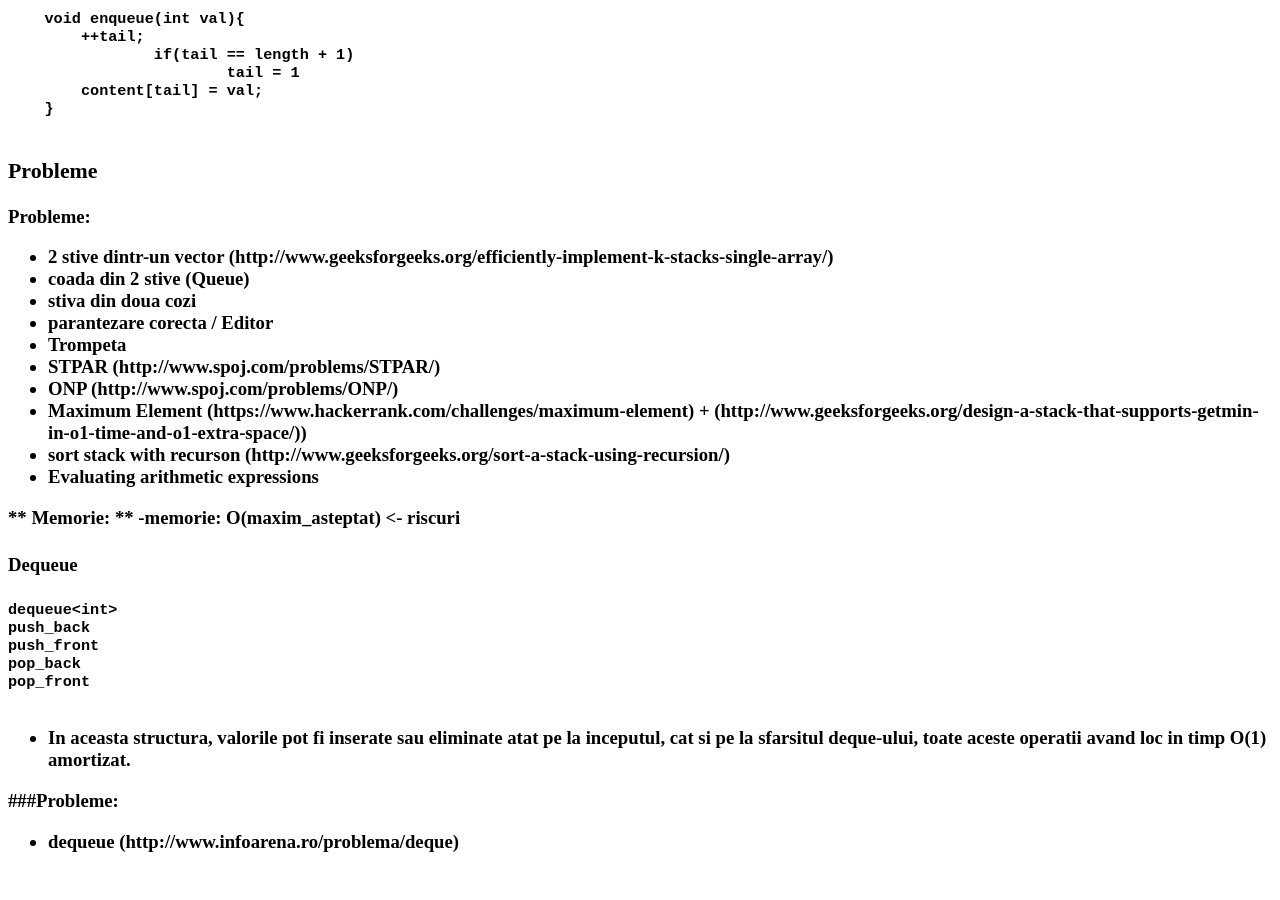
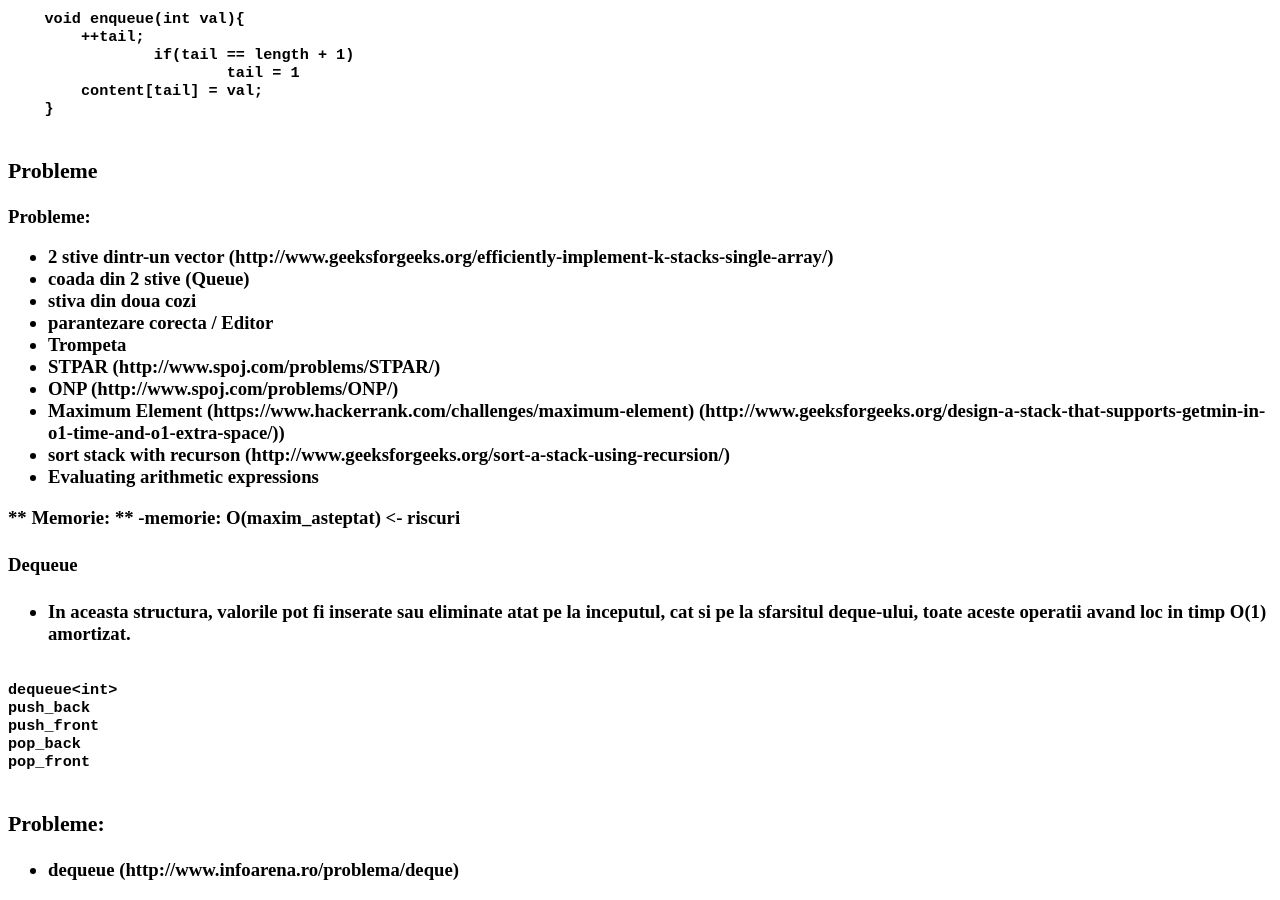
Before and after one commit to IuliaDuta/ASD, a Jekyll site: the page built from Seminarii/Seminar1.md, in a window 1280 px wide and 900 px high, scrolled down 2004 px. Built offline with Jekyll 4.4.1, drawn with Linux system fonts in a browser that asks for light colours; before the commit the page ends 2876 px from its top, so only the background shows below that.

Commit message:
fix Seminar1

````diff
--- a/Seminarii/Seminar1.md
+++ b/Seminarii/Seminar1.md
@@ -135,8 +135,8 @@
 - Trompeta
 - STPAR (http://www.spoj.com/problems/STPAR/)
 - ONP (http://www.spoj.com/problems/ONP/)
-- Maximum Element (https://www.hackerrank.com/challenges/maximum-element) +
-					(http://www.geeksforgeeks.org/design-a-stack-that-supports-getmin-in-o1-time-and-o1-extra-space/))
+- Maximum Element (https://www.hackerrank.com/challenges/maximum-element)
+ 		(http://www.geeksforgeeks.org/design-a-stack-that-supports-getmin-in-o1-time-and-o1-extra-space/))
 - sort stack with recurson (http://www.geeksforgeeks.org/sort-a-stack-using-recursion/)
 - Evaluating arithmetic expressions
 
@@ -145,7 +145,10 @@
 
 #### Dequeue
 
-``` C++
+- In aceasta structura, valorile pot fi inserate sau eliminate atat pe la inceputul, cat si pe la sfarsitul deque-ului, toate aceste operatii avand loc in timp O(1) amortizat.
+
+```C++
+
 dequeue<int>
 push_back
 push_front
````
Also changed, not shown: other parts of Seminarii/Seminar1.md (+1 -3 lines).
